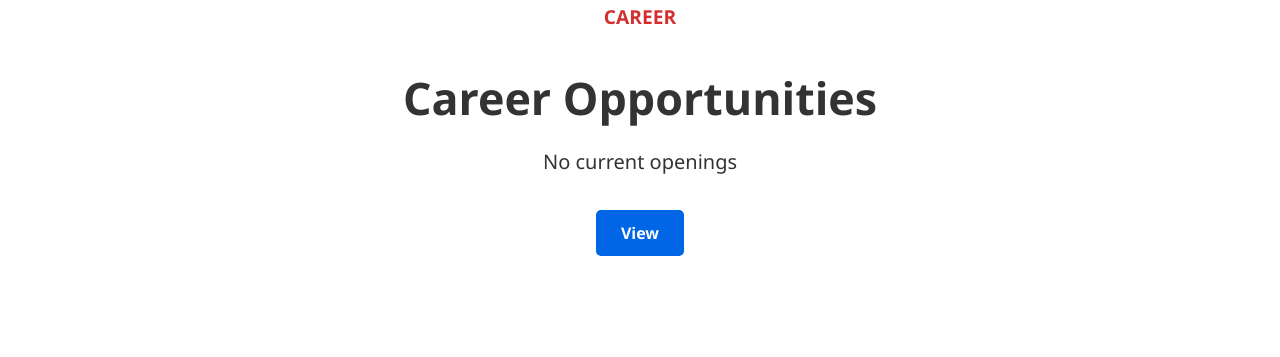
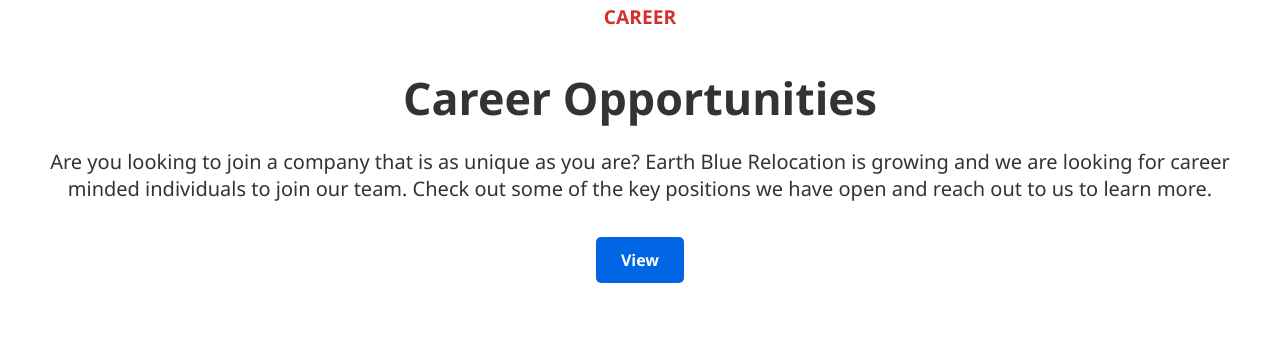
Before and after one commit to mega0247/erv, a website: page index.html in a window 1280 px wide. Shown: the part 3069-3426 px from the top of the page. Drawn offline with Linux system fonts and the light colour scheme.

Commit message:
Update index.html

```diff
--- a/index.html
+++ b/index.html
@@ -354,7 +354,7 @@
 <section class="career-section">
   <h4>CAREER</h4>
   <h2>Career Opportunities</h2>
-  <p>No current openings</p>
+  <p>Are you looking to join a company that is as unique as you are? Earth Blue Relocation is growing and we are looking for career minded individuals to join our team. Check out some of the key positions we have open and reach out to us to learn more.</p>
   <a href="#" class="btn">View</a>
 
   <!-- TEAM SECTION -->
```
